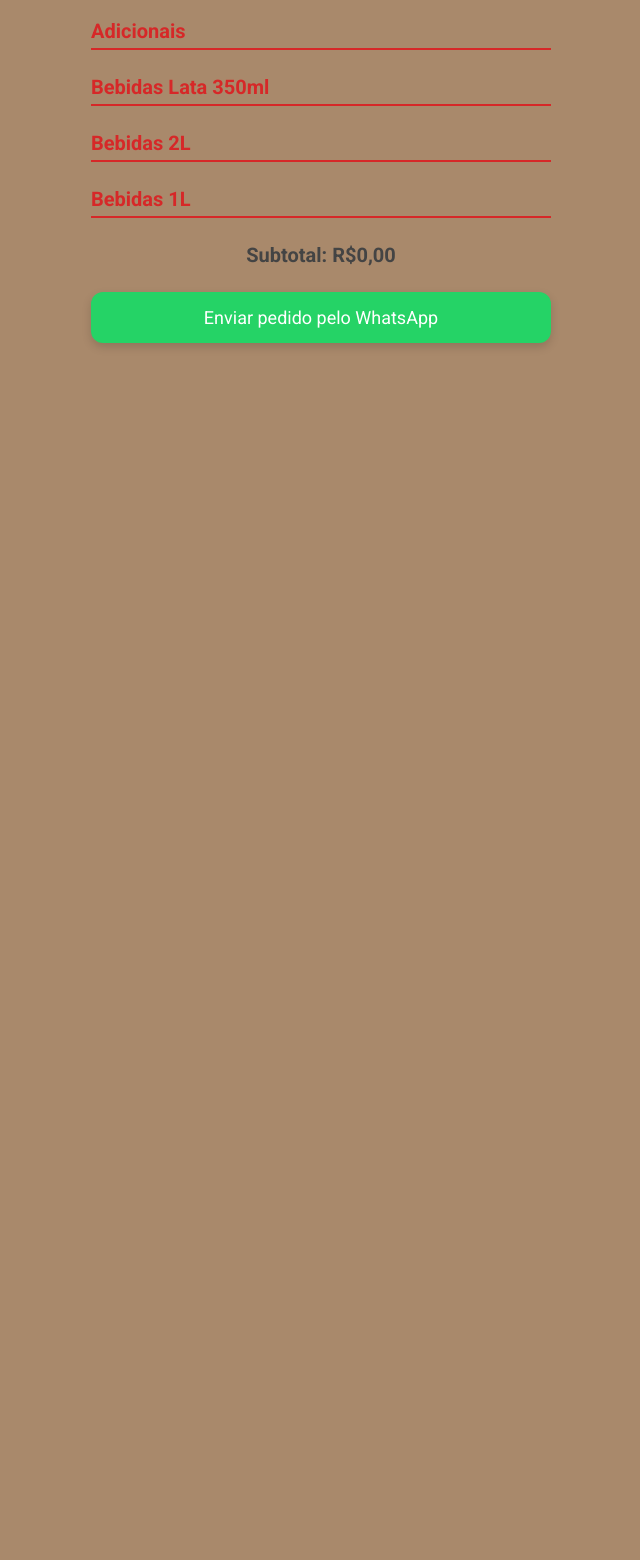
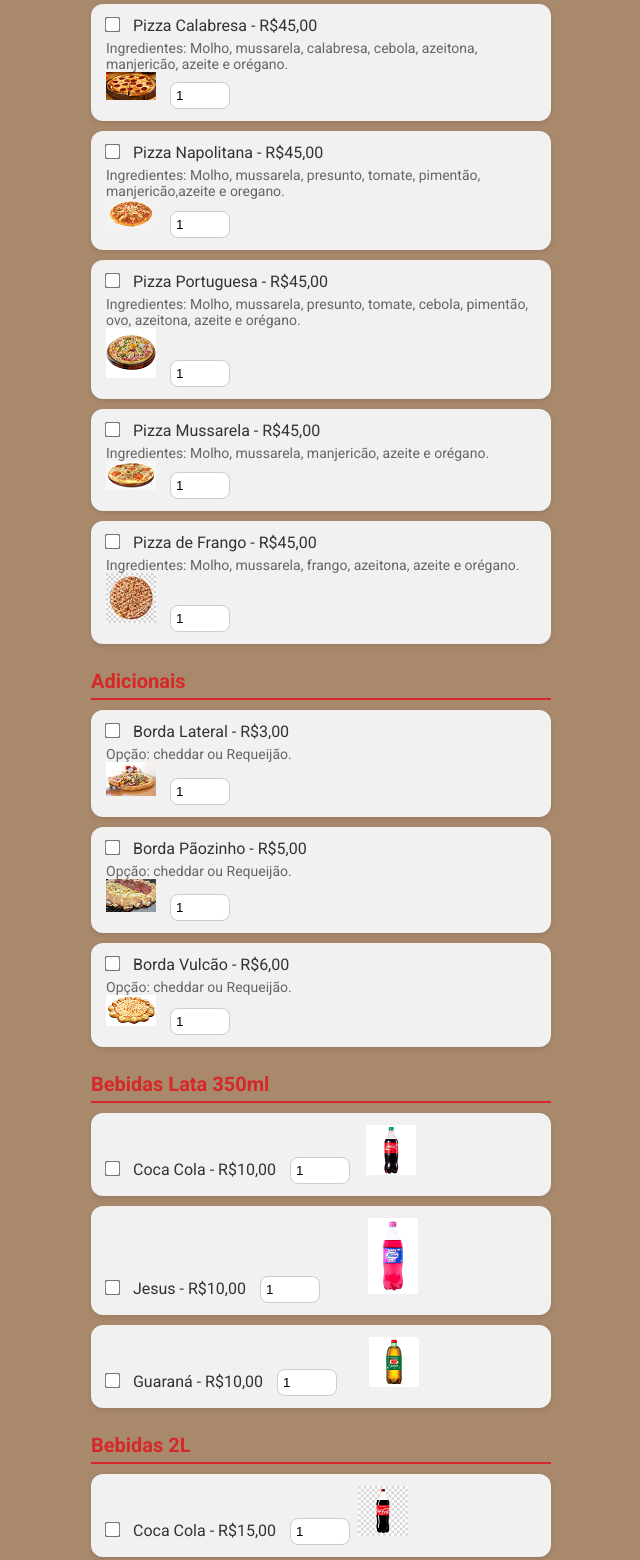
Before and after one commit to BETCERTA/cia-da-pizza, a plain HTML site: page index.html in a window 1280 px wide. Shown: the part 191-1751 px from the top of the page, without its empty margins (319-959 px from the left). Before the commit the page ends 800 px from the top, so only its background shows below. Drawn offline with Linux system fonts and the light colour scheme.

Commit message:
Update index.html

```diff
--- a/index.html
+++ b/index.html
@@ -110,7 +110,6 @@
       margin-top: 5px;
       display: block;
     }
-
     /* ----------- MODAL DE IMAGEM ----------- */
   .modal {
   display: none;
@@ -141,6 +140,7 @@
   font-weight: bold;
   cursor: pointer;
 }
+
   </style>
 </head>
 <body>
@@ -148,42 +148,121 @@
   <div class="container">
     <input type="text" id="nome-cliente" placeholder="Digite seu nome">
 
-    <!-- AQUI CONTINUAM SUAS SEÇÕES DE PIZZAS, ADICIONAIS E BEBIDAS -->
-    <!-- (Nada foi alterado aqui, mantive tudo exatamente como você tinha!) -->
-
     <div class="section">
       <h2>Pizzas</h2>
-      <!-- ... (todas as pizzas) ... -->
+      <label>
+        <input type="checkbox" value="45" data-name="Pizza Calabresa - R$45,00">
+        Pizza Calabresa - R$45,00
+        <span class="ingredientes">Ingredientes: Molho, mussarela, calabresa, cebola, azeitona, manjericão, azeite e orégano.</span><img src="imagens/imagem70.png" alt="Pizza Calabresaa" class="pizza-img">
+        <input type="number" min="1" value="1" class="quantidade">
+      </label>
+      <label>
+        <input type="checkbox" value="45" data-name="Pizza Napolitana - R$45,00">
+        Pizza Napolitana - R$45,00
+        <span class="ingredientes">Ingredientes: Molho, mussarela, presunto, tomate, pimentão, manjericão,azeite e oregano.</span><img src="imagens/imagem2.png" alt="Pizza Napolitana" class="pizza-img">
+        <input type="number" min="1" value="1" class="quantidade">
+      </label>
+      <label>
+        <input type="checkbox" value="45" data-name="Pizza Portuguesa - R$45,00">
+        Pizza Portuguesa - R$45,00
+        <span class="ingredientes">Ingredientes: Molho, mussarela, presunto, tomate, cebola, pimentão, ovo, azeitona, azeite e orégano.</span><img src="imagens/imagem4.png" alt="Pizza Portuguesa" class="pizza-img">
+        <input type="number" min="1" value="1" class="quantidade">
+      </label>
+      <label>
+        <input type="checkbox" value="45" data-name="Pizza Mussarela - R$45,00">
+        Pizza Mussarela - R$45,00
+        <span class="ingredientes">Ingredientes: Molho, mussarela, manjericão, azeite e orégano.</span><img src="imagens/imagem3.png" alt="Pizza Mussarela" class="pizza-img">
+        <input type="number" min="1" value="1" class="quantidade">
+      </label>
+      <label>
+        <input type="checkbox" value="45" data-name="Pizza de Frango - R$45,00">
+        Pizza de Frango - R$45,00
+        <span class="ingredientes">Ingredientes: Molho, mussarela, frango, azeitona, azeite e orégano.</span><img src="imagens/imagem5.png" alt="Pizza Frango" class="pizza-img">
+        <input type="number" min="1" value="1" class="quantidade">
+      </label>
       </div>
 
       <div class="section">
       <h2>Adicionais</h2>
-      <!-- ... (todos os adicionais) ... -->
+      <label>
+        <input type="checkbox" value="3" data-name="Borda Lateral - R$3,00">
+        Borda Lateral - R$3,00
+        <span class="ingredientes">Opção: cheddar ou Requeijão.</span><img src="imagens/imagem18.png" alt="Borda Lateral" class="pizza-img">
+        <input type="number" min="1" value="1" class="quantidade">
+      </label>
+      <label>
+        <input type="checkbox" value="5" data-name="Borda Pãozinho - R$5,00">
+        Borda Pãozinho - R$5,00
+        <span class="ingredientes">Opção: cheddar ou Requeijão.</span><img src="imagens/imagem17.png" alt="Borda Pãozinho" class="pizza-img">
+        <input type="number" min="1" value="1" class="quantidade">
+      </label>
+      <label>
+        <input type="checkbox" value="6" data-name="Borda Vulcão - R$6,00">
+        Borda Vulcão - R$6,00
+        <span class="ingredientes">Opção: cheddar ou Requeijão.</span><img src="imagens/imagem16.png" alt="Borda Vulcão" class="pizza-img">
+        <input type="number" min="1" value="1" class="quantidade">
+    </label>
     </div>
 
     <div class="section">
       <h2>Bebidas Lata 350ml</h2>
-      <!-- ... (todas as bebidas) ... -->
+      <label>
+        <input type="checkbox" value="10" data-name="Coca Cola 1L - R$10,00">
+        Coca Cola - R$10,00
+        <input type="number" min="1" value="1" class="quantidade">&nbsp;&nbsp;&nbsp;&nbsp;<img src="imagens/imagem20.png" alt="Coca Cola 1L" class="pizza-img">
+      </label>
+      <label>
+        <input type="checkbox" value="10" data-name="Jesus 1L - R$10,00">
+        Jesus - R$10,00
+        <input type="number" min="1" value="1" class="quantidade">&nbsp;&nbsp;&nbsp;&nbsp;&nbsp;&nbsp;&nbsp;&nbsp;&nbsp;&nbsp;&nbsp;&nbsp;<img src="imagens/imagem24.png" alt="Jesus 1L" class="pizza-img">
+      </label>
+      <label>
+        <input type="checkbox" value="10" data-name="Guaraná 1L - R$10,00">
+        Guaraná - R$10,00
+        <input type="number" min="1" value="1" class="quantidade">&nbsp;&nbsp;&nbsp;&nbsp;&nbsp;&nbsp;&nbsp;&nbsp;<img src="imagens/imagem22.png" alt="Guaraná 1L" class="pizza-img">
+    </label>
     </div>
 
     <div class="section">
       <h2>Bebidas 2L</h2>
-      <!-- ... (mais bebidas) ... -->
+      <label>
+        <input type="checkbox" value="15" data-name="Coca Cola 2L - R$15,00">
+        Coca Cola - R$15,00
+        <input type="number" min="1" value="1" class="quantidade">&nbsp;&nbsp;<img src="imagens/imagem19.png" alt="Coca Cola 2L" class="pizza-img">
+      </label>
+      <label>
+        <input type="checkbox" value="15" data-name="Jesus 2L - R$15,00">
+        Jesus - R$15,00
+        <input type="number" min="1" value="1" class="quantidade">&nbsp;&nbsp;&nbsp;&nbsp;&nbsp;&nbsp;&nbsp;&nbsp;&nbsp;&nbsp;<img src="imagens/imagem23.png" alt="Jesus 2L" class="pizza-img">
+      </label>
+      <label>
+        <input type="checkbox" value="15" data-name="Guaraná 2L - R$15,00">
+        Guaraná - R$15,00
+        <input type="number" min="1" value="1" class="quantidade">&nbsp;&nbsp;&nbsp;&nbsp;&nbsp;&nbsp;<img src="imagens/imagem21.png" alt="Guaraná 2L" class="pizza-img">
+    </label>
     </div>
 
     <div class="section">
       <h2>Bebidas 1L</h2>
-      <!-- ... (últimas bebidas) ... -->
+      <label>
+        <input type="checkbox" value="10" data-name="Coca Cola 1L - R$10,00">
+        Coca Cola - R$10,00
+        <input type="number" min="1" value="1" class="quantidade">&nbsp;&nbsp;&nbsp;&nbsp;<img src="imagens/imagem20.png" alt="Coca Cola 1L" class="pizza-img">
+      </label>
+      <label>
+        <input type="checkbox" value="10" data-name="Jesus 1L - R$10,00">
+        Jesus - R$10,00
+        <input type="number" min="1" value="1" class="quantidade">&nbsp;&nbsp;&nbsp;&nbsp;&nbsp;&nbsp;&nbsp;&nbsp;&nbsp;&nbsp;&nbsp;&nbsp;<img src="imagens/imagem24.png" alt="Jesus 1L" class="pizza-img">
+      </label>
+      <label>
+        <input type="checkbox" value="10" data-name="Guaraná 1L - R$10,00">
+        Guaraná - R$10,00
+        <input type="number" min="1" value="1" class="quantidade">&nbsp;&nbsp;&nbsp;&nbsp;&nbsp;&nbsp;&nbsp;&nbsp;<img src="imagens/imagem22.png" alt="Guaraná 1L" class="pizza-img">
+    </label>
     </div>
 
     <div id="subtotal">Subtotal: R$0,00</div>
     <a href="#" id="whatsapp-link" class="whatsapp-btn">Enviar pedido pelo WhatsApp</a>
-  </div>
-
-  <!-- ----------- MODAL DE IMAGEM ----------- -->
-  <div id="modal" class="modal" onclick="fecharModal()">
-    <span class="modal-fechar">&times;</span>
-    <img class="modal-img" id="modal-img" />
   </div>
 
     <script>
@@ -195,7 +274,7 @@
 
     function atualizarPedido() {
       let subtotal = 0;
-      let pedidoTexto = 'Pedido de *' + nomeClienteInput.value + '*\n\n';
+      let pedidoTexto = 'Pedido de *' + nomeClienteInput.value + '*\n\n'; // Nome do cliente em negrito
 
       checkboxes.forEach((checkbox, index) => {
         if (checkbox.checked) {
@@ -207,13 +286,12 @@
       });
 
       subtotalEl.textContent = `Subtotal: R$${subtotal.toFixed(2)}`;
-      pedidoTexto += `\nSubtotal: *R$${subtotal.toFixed(2)}*`;
+      pedidoTexto += `\nSubtotal: *R$${subtotal.toFixed(2)}*`; // Subtotal em negrito
       whatsappLink.href = `https://wa.me/98986029057?text=${encodeURIComponent(pedidoTexto)}`;
     }
 
     checkboxes.forEach(checkbox => checkbox.addEventListener('change', atualizarPedido));
     quantidadeInputs.forEach(input => input.addEventListener('input', atualizarPedido));
-
   // ----------- MODAL DE IMAGEM -----------
 const imagens = document.querySelectorAll('.pizza-img');
 const modal = document.getElementById('modal');
@@ -230,6 +308,14 @@
 function fecharModal() {
   modal.style.display = 'none';
 }
+
     </script>
+
+  <!-- ----------- MODAL DE IMAGEM ----------- -->
+<div id="modal" class="modal" onclick="fecharModal()">
+  <span class="modal-fechar">&times;</span>
+  <img class="modal-img" id="modal-img" />
+</div>
+
 </body>
 </html>
```
Lines whose indentation alone changed are shown as unchanged.
